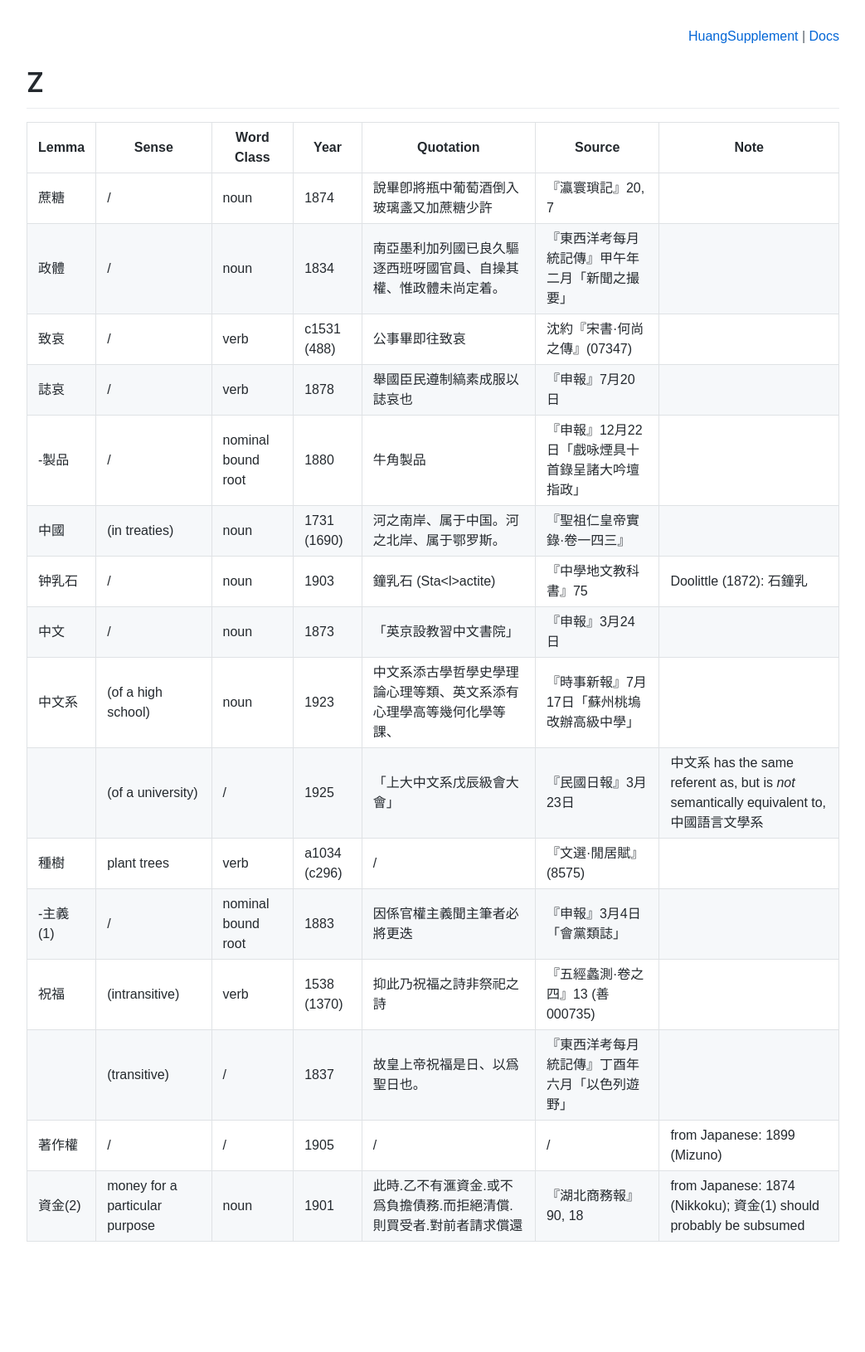
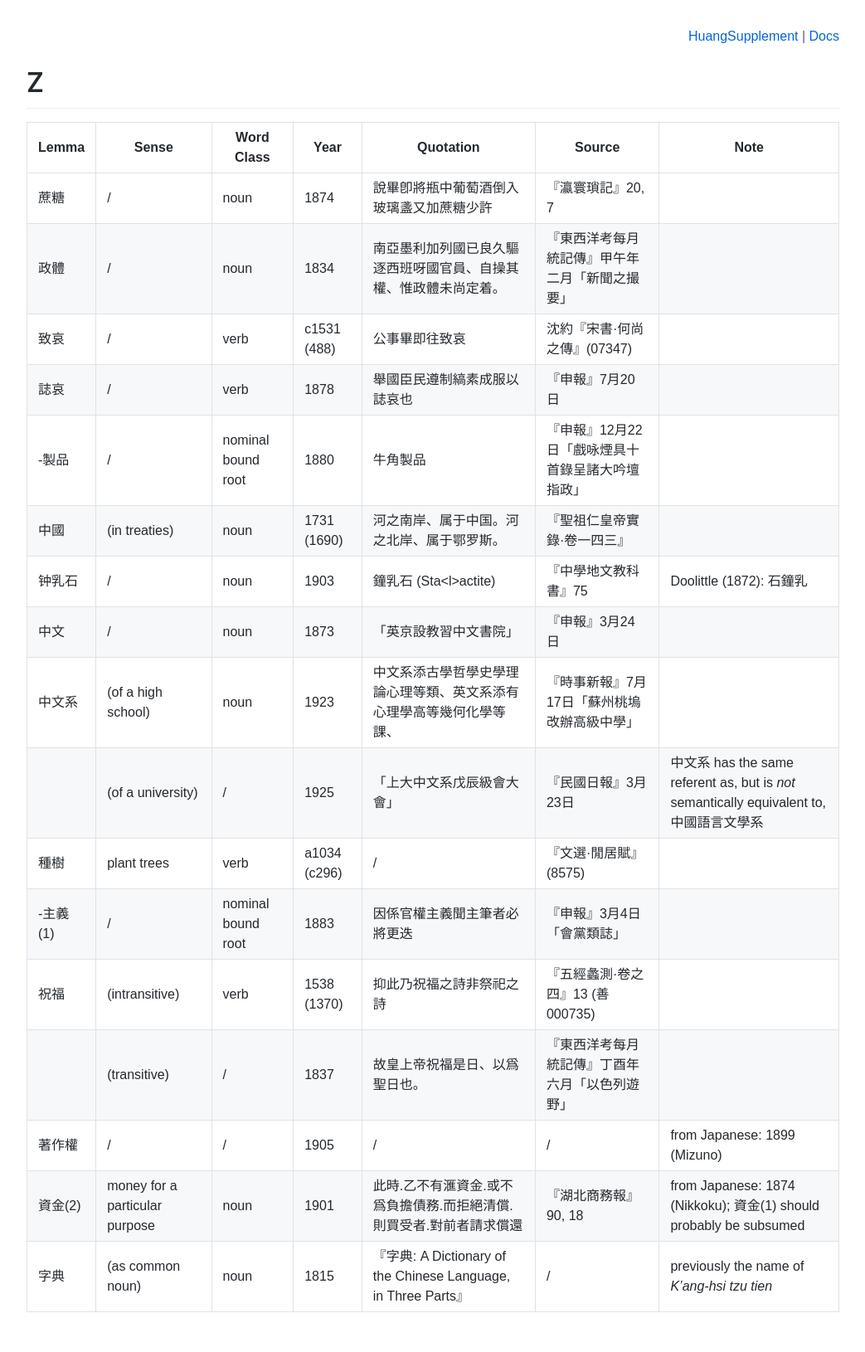
Before and after one commit to t18d/HuangSupplement, a Jekyll site: the page built from build/z.md, in a window 1280 px wide. Shown: the whole page at 83% size, without its empty margins (118-1161 px from the left). Built offline with Jekyll 4.4.1, drawn with Linux system fonts in a browser that asks for light colours; some web fonts are replaced; before the commit the page ends 1545 px from its top, so only the background shows below that.

Commit message:
Antedate 字典 & add 康熙字典

```diff
--- a/build/z.md
+++ b/build/z.md
@@ -32,3 +32,4 @@ Lemma|Sense|Word Class|Year|Quotation|Source|Note|
 |(transitive)|/|1837|故皇上帝祝福是日、以爲聖日也。|『東西洋考每月統記傳』丁酉年六月「以色列遊野」||
 著作權|/|/|1905|/|/|from Japanese: 1899 (Mizuno)|
 資金(2)|money for a particular purpose|noun|1901|此時.乙不有滙資金.或不爲負擔債務.而拒絕清償.則買受者.對前者請求償還|『湖北商務報』90, 18|from Japanese: 1874 (Nikkoku); 資金(1) should probably be subsumed|
+字典|(as common noun)|noun|1815|『字典: A Dictionary of the Chinese Language, in Three Parts』|/|previously the name of _K'ang-hsi tzu tien_|
--- a/dict/k.csv
+++ b/dict/k.csv
@@ -1,5 +1,6 @@
 Lemma,Sense,Word Class,Year,Quotation,Source,Note
 卡車,/,noun,1923,曾宣言阻止外来卡車入路線之事、致有引起一般人之誤解、以卡車作乗客之車輛⋯此項卡車係専指運貨笨重之車而言,『申報』7月14日「滬太公司近況」,
+康熙字典,/,proper name,1721,康熙五十八年郡守吳永芳頒康熙字典一部,『嘉興府志·卷之五學校』8 (地240.83/132),
 考古,practise archaeology,verb,1902,瑞國得了這個古迹 考古的人 個個爭先再尋,『大公報』8月2日「新石代」,
 考古學,/,noun,1896,"Археологія, Као-гу-сі*о* 考古學",Попов『俄漢合璧増補字彙』,from Japanese 考古学: 1877/79 (Tanomura 2025)
 考古學家,/,noun,1907,義國夙以文明之淵藪見稱而入其境問十二銅標所在國人概答不知問之考古學家亦答不知,『順天時報』11月9日「客談歐美各國情形」,
--- a/dict/z.csv
+++ b/dict/z.csv
@@ -15,3 +15,4 @@ Lemma,Sense,Word Class,Year,Quotation,Source,Note
 ,(transitive),/,1837,故皇上帝祝福是日、以爲聖日也。,『東西洋考每月統記傳』丁酉年六月「以色列遊野」,
 著作權,/,/,1905,/,/,from Japanese: 1899 (Mizuno)
 資金(2),money for a particular purpose,noun,1901,此時.乙不有滙資金.或不爲負擔債務.而拒絕清償.則買受者.對前者請求償還,"『湖北商務報』90, 18",from Japanese: 1874 (Nikkoku); 資金(1) should probably be subsumed
+字典,(as common noun),noun,1815,"『字典: A Dictionary of the Chinese Language, in Three Parts』",/,previously the name of _K'ang-hsi tzu tien_
```
Also changed, not shown: other parts of build/z.md (+1 -1 lines), README.md (+3 -3 lines), build/k.md (+2 -1 lines).
